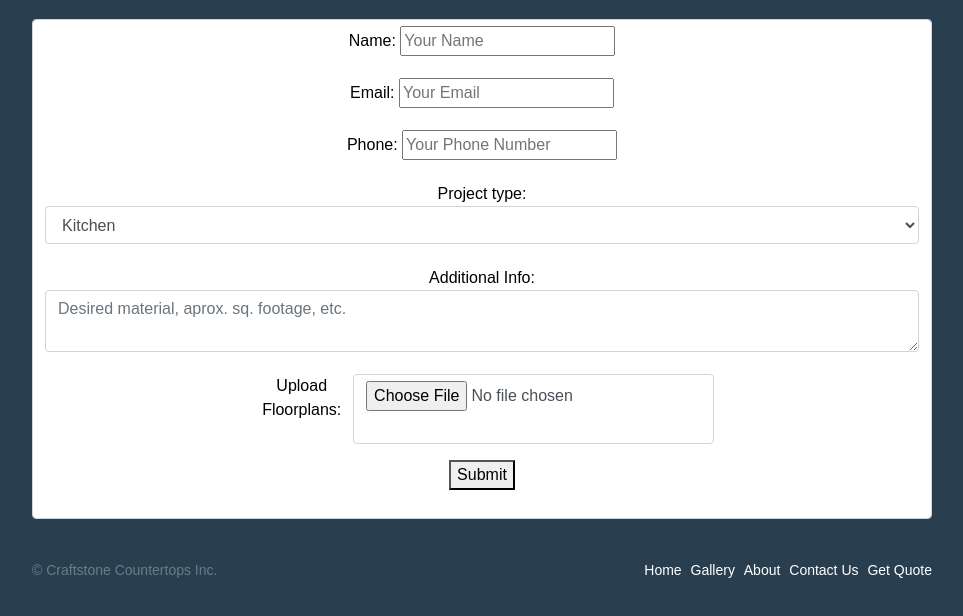
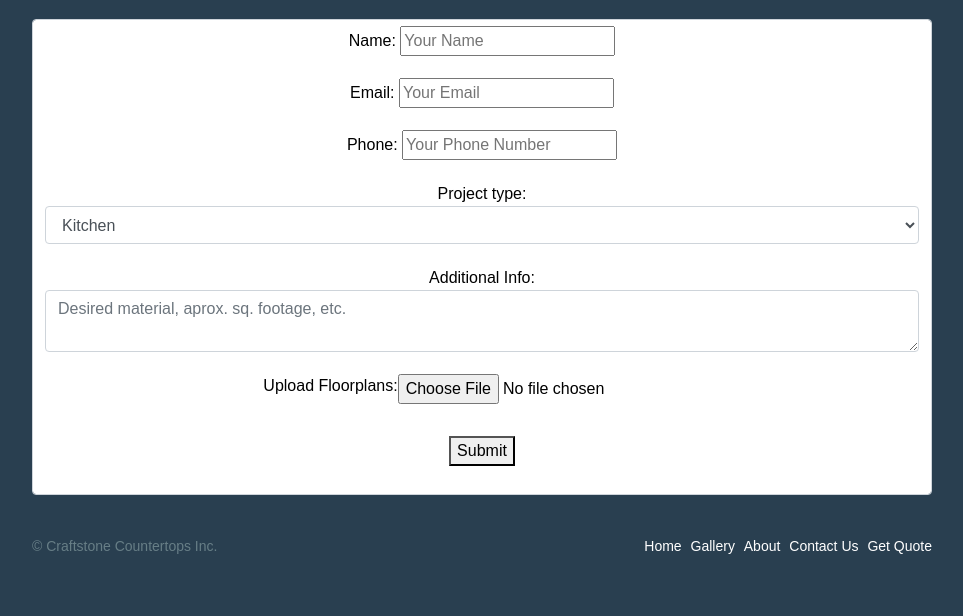
Before and after one commit to MattCarlos96/CraftStone, a website: page getquote.html in a window 1280 px wide. Shown: the part 320-936 px from the top of the page, without its empty margins (158-1121 px from the left). Drawn offline with nearby package versions, Linux system fonts and the light colour scheme.

Commit message:
changes to getquote

```diff
--- a/getquote.html
+++ b/getquote.html
@@ -63,7 +63,7 @@
 
           <div class="form-group" style="display: inline-flex;">
             <p><label>Upload Floorplans: </label></p>
-            <input enctype="multipart/form-data" type="file" class="form-control">
+            <input type="file">
           </div>
 
         <p>
```
